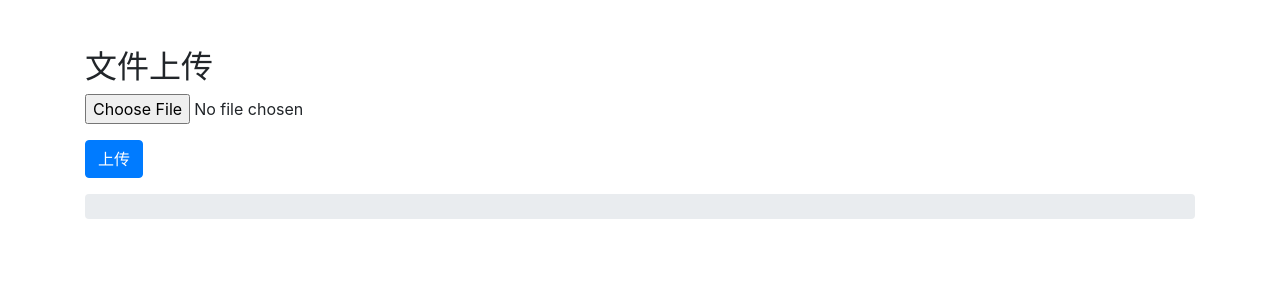
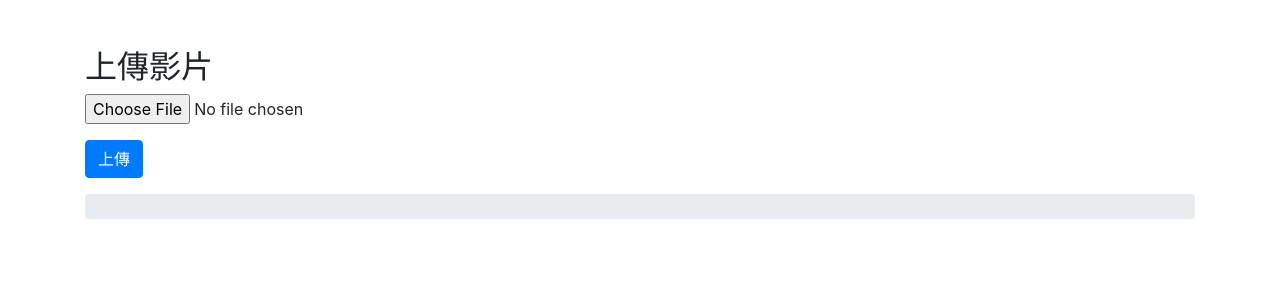
Before and after one commit to TriangleSnake/yolov8-Traffic-Counting-Website, a Flask app: template templates/upload.html in a window 1280 px wide. Shown: the top 300 px of the page. Run offline with Flask 3, Linux system fonts and the light colour scheme; the template is opened without the code that fills it, so the values that code supplies are empty; some libraries are stand-ins or nearby versions.

Commit message:
Translate frontend language to traditional chinese

```diff
--- a/app.py
+++ b/app.py
@@ -4,8 +4,8 @@ import object_counter
 import sys
 import cv2
 import json
+#import torch
 app = Flask(__name__)
-
 ALLOWED_EXTENSIONS = set(['mov','mp4','avi'])
 FILETYPE = "mp4"
 
@@ -16,8 +16,8 @@ def count(token):
 
     with open(area_path, 'r') as f:
         area = json.loads(f.read())
-
-    model = YOLO("yolov8x.pt")
+    #torch.cuda.set_device(1)
+    model = YOLO("yolov8l.pt")
 
     cap = cv2.VideoCapture(video_path)
     width = int(cap.get(cv2.CAP_PROP_FRAME_WIDTH))
@@ -28,14 +28,14 @@ def count(token):
                     reg_pts=area,
                     classes_names=model.names,
                     draw_tracks=True)
-    video_writer = cv2.VideoWriter(output_path, cv2.VideoWriter_fourcc(*'MP4V'), 20,(width, height))
+    video_writer = cv2.VideoWriter(output_path, cv2.VideoWriter_fourcc(*'X264'), 10,(width, height))
     while cap.isOpened():
-        ret, frame = cap.read()
+        for i in range(1):
+            ret, frame = cap.read()
         if not ret:
             break
         tracks = model.track(frame, persist=True, show=False)
         frame = counter.start_counting(frame, tracks)
-
         video_writer.write(frame)
 
         ret,buffer = cv2.imencode(".jpg", frame)
@@ -117,6 +117,7 @@ def upload():
         ret, frame = video.read()
         cv2.imwrite('./uploads/'+token+'/snapshot.png', frame)
         return make_response('OK', 200)
+    return make_response('Bad Filetype', 400)
 
 @app.route('/draw', methods=['GET', 'POST'])
 def draw():
--- a/static/uploads.js
+++ b/static/uploads.js
@@ -21,9 +21,9 @@ document.getElementById('uploadForm').addEventListener('submit', function(e) {
     xhr.onload = function() {
         if (xhr.status === 200) {
             document.location.href = '/draw'
-            alert('文件上传成功');
+            alert('上傳成功');
         } else {
-            alert('文件上传失败');
+            alert('上傳失敗');
         }
     };
 
--- a/templates/draw.html
+++ b/templates/draw.html
@@ -10,7 +10,7 @@
     <canvas id="imageCanvas" width="500" height="500" style="border:1px solid #000000;"></canvas>
     <form id="pointsForm" method="POST" action="/draw">
         <input type="hidden" id="pointsData" name="points">
-        <button type="submit">提交点坐标</button>
+        <button type="submit">畫好了</button>
     </form>
     <script>
         function getCookie(name) {
--- a/templates/upload.html
+++ b/templates/upload.html
@@ -9,12 +9,12 @@
 </head>
 <body>
     <div class="container mt-5">
-        <h2>文件上传</h2>
+        <h2>上傳影片</h2>
         <form action="/upload" id="uploadForm" method="post" enctype="multipart/form-data">
             <div class="form-group">
                 <input type="file" class="form-control-file" id="fileInput" name="file">
             </div>
-            <button type="submit" class="btn btn-primary">上传</button>
+            <button type="submit" class="btn btn-primary">上傳</button>
         </form>
 
         <!-- 进度条 -->
```
Also changed, not shown: uploads/test/area.txt (+1 -1 lines).
